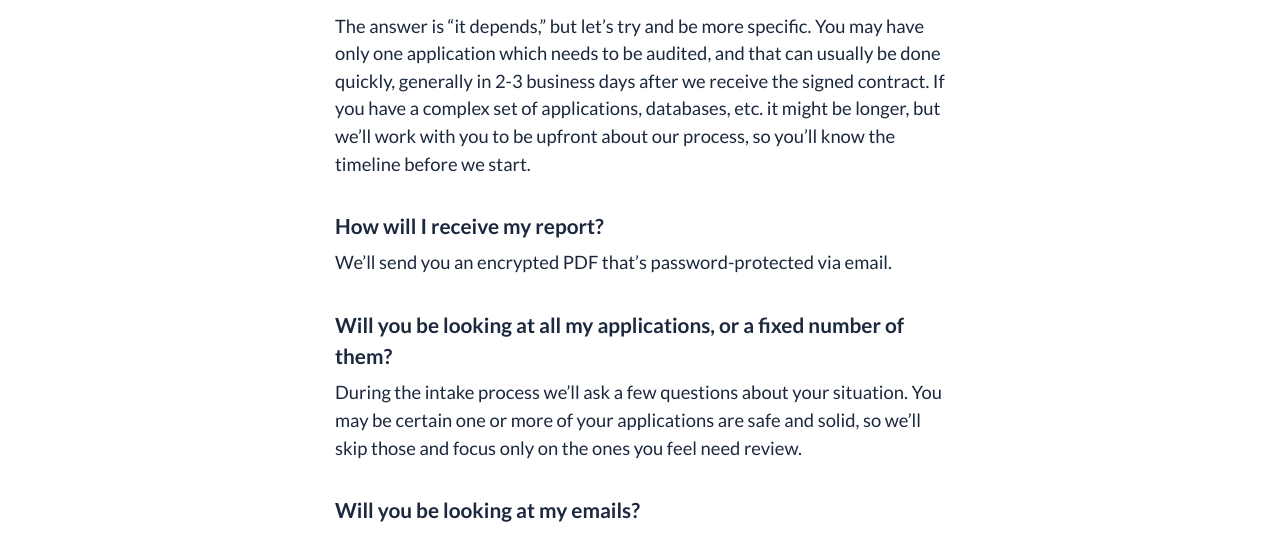
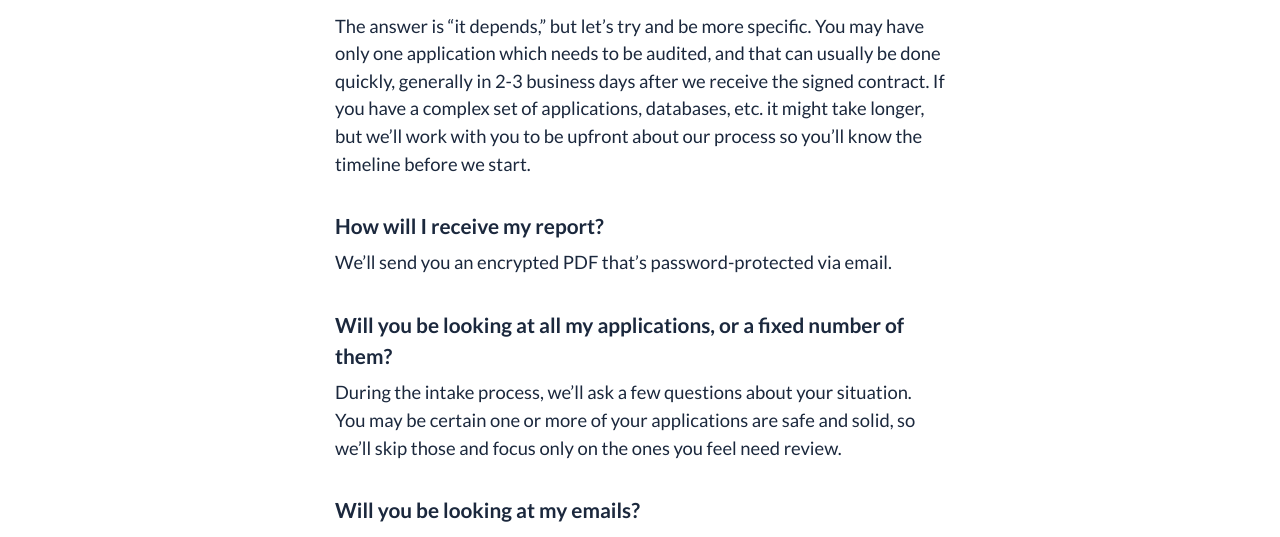
Before and after one commit to bgsoftware/company-site, a Jekyll site: the page built from software-security-audit/FAQ.html, in a window 1280 px wide. Shown: the part 257-794 px from the top of the page. Built offline with Jekyll 4.4.1, drawn with Linux system fonts in a browser that asks for light colours; comment, search, counter and statistics services are not loaded.

Commit message:
Make small text edits to _data/faqs.yml

```diff
--- a/_data/faqs.yml
+++ b/_data/faqs.yml
@@ -3,13 +3,13 @@
               You may have only one application which needs to be audited, and
               that can usually be done quickly, generally in 2-3 business days
               after we receive the signed contract. If you have a complex set
-              of applications, databases, etc. it might be longer, but we’ll
-              work with you to be upfront about our process, so you’ll know
+              of applications, databases, etc. it might take longer, but we’ll
+              work with you to be upfront about our process so you’ll know
               the timeline before we start."
 - question : How will I receive my report?
   answer   : "We’ll send you an encrypted PDF that’s password-protected via email."
 - question : Will you be looking at all my applications, or a fixed number of them?
-  answer   : "During the intake process we’ll ask a few questions about your
+  answer   : "During the intake process, we’ll ask a few questions about your
               situation. You may be certain one or more of your applications
               are safe and solid, so we’ll skip those and focus only on the
               ones you feel need review."
--- a/capabilities/security.html
+++ b/capabilities/security.html
@@ -55,8 +55,8 @@ title: Security
   <div class="pt-4 pb-10 text-center">
     <h2 class="pb-3 mx-auto">
       We also offer a variety of software security audits, where we identify affected
-      areas, assess risk severity, analyze exploit difficulty and suggest remedies.
-      To learn more about our software security audit services click here:
+      areas, assess risk severity, analyze exploit difficulty, and suggest remedies.
+      To learn more about our software security audit services, click here:
     </h2>
     {%
       include button.html
```
